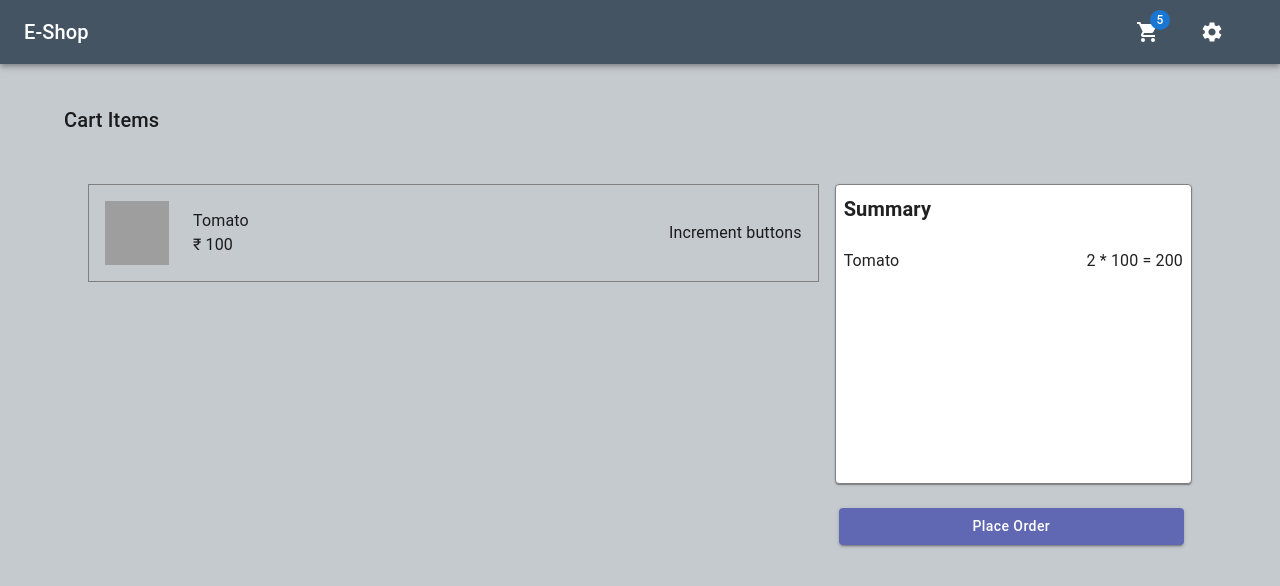
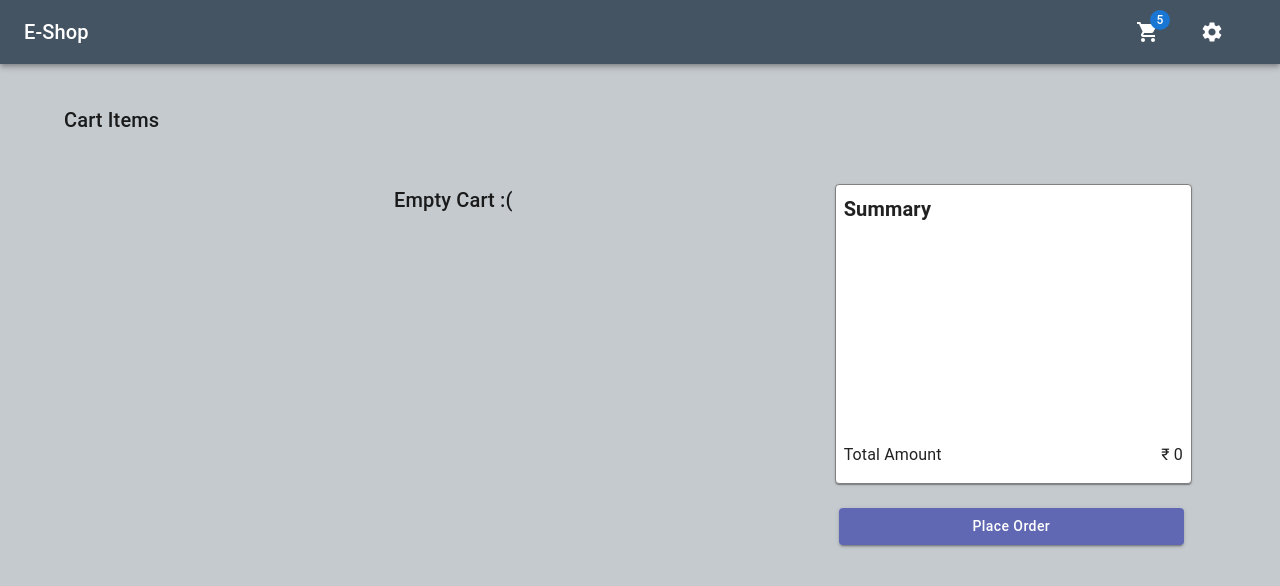
Before and after one commit to kar-thee/e-Shop, a React (Vite) app: page /cart in a window 1280 px wide. Shown: the top 586 px of the page. Built offline with nearby package versions, Linux system fonts and the light colour scheme; grey boxes are pictures that could not be loaded.

Commit message:
Cart is ready for demo

```diff
--- /dev/null
+++ b/src/components/CartBox.jsx
@@ -0,0 +1,45 @@
+import { Box, CardMedia, Grid2, Stack, Typography } from "@mui/material";
+
+function CartBox({ cartInfo }) {
+  console.log(cartInfo, "cartInfo");
+  return (
+    <>
+      <Box
+        sx={{
+          border: "1px solid grey",
+          minHeight: "80px",
+          display: "flex",
+          justifyContent: "space-between",
+          alignItems: "center",
+          p: 2,
+          mb: 2,
+        }}
+      >
+        <Grid2
+          container
+          size="6"
+          direction={"row"}
+          justifyContent={"space-between"}
+          alignContent={"center"}
+        >
+          <CardMedia
+            component="img"
+            height="64"
+            image={cartInfo.prodImgUrl}
+            alt={cartInfo.prodName}
+            sx={{ width: "64px" }}
+          />
+
+          <Stack sx={{ pl: 3, justifyContent: "center" }}>
+            <Typography>{cartInfo.prodName}</Typography>
+            <Typography>₹ {cartInfo.price}</Typography>
+          </Stack>
+        </Grid2>
+
+        <Box>Increment buttons</Box>
+      </Box>
+    </>
+  );
+}
+
+export default CartBox;
--- a/src/components/ProductCard.jsx
+++ b/src/components/ProductCard.jsx
@@ -7,9 +7,17 @@ import {
   CardMedia,
   Typography,
 } from "@mui/material";
-import { Link } from "react-router-dom";
+import { Link, useNavigate } from "react-router-dom";
+import useShopDispatch from "../hooks/useShopDispatch";
 
 function ProductCard({ imgUrl, productName, productId, productPrice }) {
+  const dispatch = useShopDispatch();
+  const navigate = useNavigate();
+
+  const updateCartFunc = () => {
+    dispatch({ type: "updateCartFromPid", payload: productId });
+    navigate("/cart");
+  };
   return (
     <>
       <Card sx={{ maxWidth: 320 }}>
@@ -38,6 +46,7 @@ function ProductCard({ imgUrl, productName, productId, productPrice }) {
               backgroundColor: "#6067b3",
               textTransform: "none",
             }}
+            onClick={updateCartFunc}
           >
             Add to Cart
           </Button>
--- a/src/hooks/reducerFunc.jsx
+++ b/src/hooks/reducerFunc.jsx
@@ -14,6 +14,33 @@ function reducerFunc(state, actionObj) {
         productsArray: [...state.productsArray, actionObj.payload],
       };
     }
+    case "updateCartInfo": {
+      console.log("updateCartInfo");
+      return {
+        ...state,
+        inCart: [...new Set([...state.inCart, actionObj.payload])],
+      };
+    }
+    case "updateCartFromPid": {
+      console.log("updateCartFromPid");
+      const productToAdd = state.productsArray.find(
+        (obj) => obj.prodName === actionObj.payload
+      );
+      const updatedCart = new Set([...state.inCart, productToAdd]);
+      return {
+        ...state,
+        inCart: [...updatedCart],
+      };
+    }
+
+    case "placeOrder": {
+      console.log("placeOrder");
+      return {
+        ...state,
+        placedOrders: [...state.inCart],
+        inCart: [],
+      };
+    }
 
     default:
       return state;
--- a/src/pages/Cart.jsx
+++ b/src/pages/Cart.jsx
@@ -2,7 +2,6 @@ import {
   Box,
   Button,
   CardActions,
-  CardContent,
   CardMedia,
   Container,
   Grid2 as Grid,
@@ -10,9 +9,21 @@ import {
   Stack,
   Typography,
 } from "@mui/material";
-import { Link } from "react-router-dom";
+import { useNavigate } from "react-router-dom";
+import useShopStates from "../hooks/useShopStates";
+import CartBox from "../components/CartBox";
+import useShopDispatch from "../hooks/useShopDispatch";
 
 function Cart() {
+  const { inCart } = useShopStates();
+  const dispatch = useShopDispatch();
+  const navigate = useNavigate();
+
+  const placeOrder = () => {
+    dispatch({ type: "placeOrder" });
+    navigate("/orders");
+  };
+
   return (
     <>
       <Container maxWidth="lg" sx={{ my: 5, justifyContent: "center" }}>
@@ -24,45 +35,29 @@ function Cart() {
           <Grid container spacing={2}>
             <Grid size={{ xs: 12, md: 8 }} sx={{ width: "100%" }}>
               <Stack>
-                <Box
-                  sx={{
-                    border: "1px solid grey",
-                    minHeight: "80px",
-                    display: "flex",
-                    justifyContent: "space-between",
-                    alignItems: "center",
-                    p: 2,
-                  }}
-                >
-                  <Grid
-                    container
-                    size="6"
-                    direction={"row"}
-                    justifyContent={"space-between"}
-                    alignContent={"center"}
-                  >
-                    <CardMedia
-                      component="img"
-                      height="64"
-                      image="https://www.healthyeating.org/images/default-source/home-0.0/nutrition-topics-2.0/general-nutrition-wellness/2-2-2-2foodgroups_vegetables_detailfeature.jpg?sfvrsn=226f1bc7_6"
-                      alt="cart image"
-                      sx={{ width: "64px" }}
-                    />
-
-                    <Stack sx={{ pl: 3, justifyContent: "center" }}>
-                      <Typography>Tomato</Typography>
-                      <Typography>₹ 100</Typography>
-                    </Stack>
-                  </Grid>
-
-                  <Box>Increment buttons</Box>
-                </Box>
+                {inCart.length > 0 ? (
+                  inCart.map((cartObj, ind) => (
+                    <CartBox cartInfo={cartObj} key={ind} />
+                  ))
+                ) : (
+                  <Box sx={{ textAlign: "center" }}>
+                    <Typography variant="h6"> Empty Cart :(</Typography>
+                  </Box>
+                )}
               </Stack>
             </Grid>
+
             <Grid size={{ xs: 12, md: 4 }}>
               <Grid direction={"column"}>
                 <Paper
-                  sx={{ border: "1px solid grey", px: 1, minHeight: "300px" }}
+                  sx={{
+                    border: "1px solid grey",
+                    px: 1,
+                    minHeight: "300px",
+                    display: "flex",
+                    flexDirection: "column",
+                    justifyContent: "space-between",
+                  }}
                 >
                   <Stack>
                     <Typography
@@ -72,13 +67,44 @@ function Cart() {
                       Summary
                     </Typography>
 
-                    <Box
-                      sx={{ display: "flex", justifyContent: "space-between" }}
-                    >
-                      <Typography>Tomato</Typography>
-                      <Typography>2 * 100 = 200</Typography>
-                    </Box>
+                    {inCart.length > 0 ? (
+                      inCart.map((cartObj, ind) => (
+                        <Box
+                          sx={{
+                            display: "flex",
+                            justifyContent: "space-between",
+                          }}
+                          key={ind}
+                        >
+                          <Typography>{cartObj.prodName}</Typography>
+                          <Typography>
+                            1 * {cartObj.price} = ₹{cartObj.price}
+                          </Typography>
+                        </Box>
+                      ))
+                    ) : (
+                      <></>
+                      // <Box sx={{ textAlign: "center" }}>
+                      //   <Typography variant="h6"> Empty Cart :(</Typography>
+                      // </Box>
+                    )}
                   </Stack>
+
+                  <Box
+                    sx={{
+                      display: "flex",
+                      justifyContent: "space-between",
+                      pb: 2,
+                    }}
+                  >
+                    <Typography>Total Amount</Typography>
+                    <Typography>
+                      ₹{" "}
+                      {inCart.reduce((acc, obj) => {
+                        return acc + +obj.price;
+                      }, 0)}
+                    </Typography>
+                  </Box>
                 </Paper>
 
                 <CardActions sx={{ display: "flex", mb: 1, pl: 0.5 }}>
@@ -91,8 +117,7 @@ function Cart() {
                       mt: 2,
                       width: "100%",
                     }}
-                    component={Link}
-                    to="/orders"
+                    onClick={placeOrder}
                   >
                     Place Order
                   </Button>
--- a/src/pages/Detail.jsx
+++ b/src/pages/Detail.jsx
@@ -8,16 +8,24 @@ import {
   Grid2 as Grid,
   Typography,
 } from "@mui/material";
-import { Link, useParams } from "react-router-dom";
+import { Link, useNavigate, useParams } from "react-router-dom";
 import useShopStates from "../hooks/useShopStates";
+import useShopDispatch from "../hooks/useShopDispatch";
 
 function Detail() {
   const { productId } = useParams();
   const { productsArray } = useShopStates();
+  const dispatch = useShopDispatch();
+  const navigate = useNavigate();
+
   const productToDisplay = productsArray.find(
     (obj) => obj.prodName === productId
   );
 
+  const updateCart = () => {
+    dispatch({ type: "updateCartInfo", payload: productToDisplay });
+    navigate("/cart");
+  };
   return (
     <>
       <Container maxWidth="xl" sx={{ my: 5, justifyContent: "center" }}>
@@ -77,8 +85,7 @@ function Detail() {
                         textTransform: "none",
                         mt: 4,
                       }}
-                      component={Link}
-                      to="/cart"
+                      onClick={updateCart}
                     >
                       Add to Cart
                     </Button>
--- a/src/pages/ProductListing.jsx
+++ b/src/pages/ProductListing.jsx
@@ -1,6 +1,5 @@
 import { Container, Grid2, Typography } from "@mui/material";
 import { useParams } from "react-router-dom";
-import CategoryCard from "../components/CategoryCard";
 import ProductCard from "../components/ProductCard";
 import useShopStates from "../hooks/useShopStates";
 
@@ -8,6 +7,7 @@ function ProductListing() {
   const { catId } = useParams();
   const { productsArray } = useShopStates();
   const filteredArray = productsArray.filter((obj) => obj.category === catId);
+
   return (
     <>
       <Container maxWidth="xl">
```
